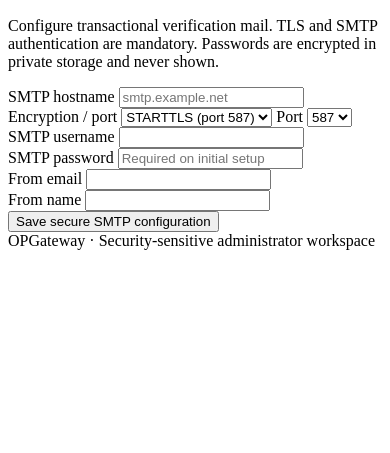
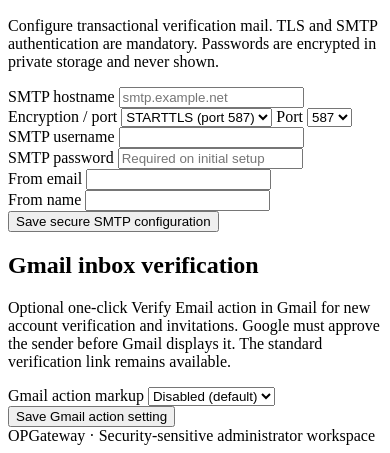
Before and after one commit to satrapit/opgateway, a PHP site: template templates/admin/smtp.html.twig in a window 390 px wide. Shown: the part 3193-3646 px from the top of the page. Before the commit the page ends 3443 px from the top, so only its background shows below. Run offline with PHP 8.4, Linux system fonts and the light colour scheme; the template is opened without the code that fills it, so the values that code supplies are empty; some libraries are stand-ins or nearby versions.

Commit message:
Wire optional Gmail inbox verification through account and admin settings

```diff
--- a/templates/admin/smtp.html.twig
+++ b/templates/admin/smtp.html.twig
@@ -47,4 +47,19 @@
     </div>
   </form>
 </section>
+<section class="opg-panel p-6 sm:p-8 mt-6" aria-labelledby="gmail-actions-title">
+  <h2 id="gmail-actions-title" class="text-xl font-semibold text-gray-900 dark:text-white">Gmail inbox verification</h2>
+  <p class="mt-2 text-sm text-gray-500 dark:text-gray-400">Optional one-click Verify Email action in Gmail for new account verification and invitations. Google must approve the sender before Gmail displays it. The standard verification link remains available.</p>
+  <form method="post" action="/admin/settings/smtp/gmail-actions" class="mt-5 space-y-4">
+    <input type="hidden" name="_csrf" value="{{ csrf_token }}">
+    <div>
+      <label class="opg-label" for="gmail-actions-enabled">Gmail action markup</label>
+      <select class="opg-input" id="gmail-actions-enabled" name="enabled">
+        <option value="0"{% if not gmail_actions_enabled %} selected{% endif %}>Disabled (default)</option>
+        <option value="1"{% if gmail_actions_enabled %} selected{% endif %}>Enabled</option>
+      </select>
+    </div>
+    <button type="submit" class="opg-primary-button">Save Gmail action setting</button>
+  </form>
+</section>
 {% endblock %}
```
